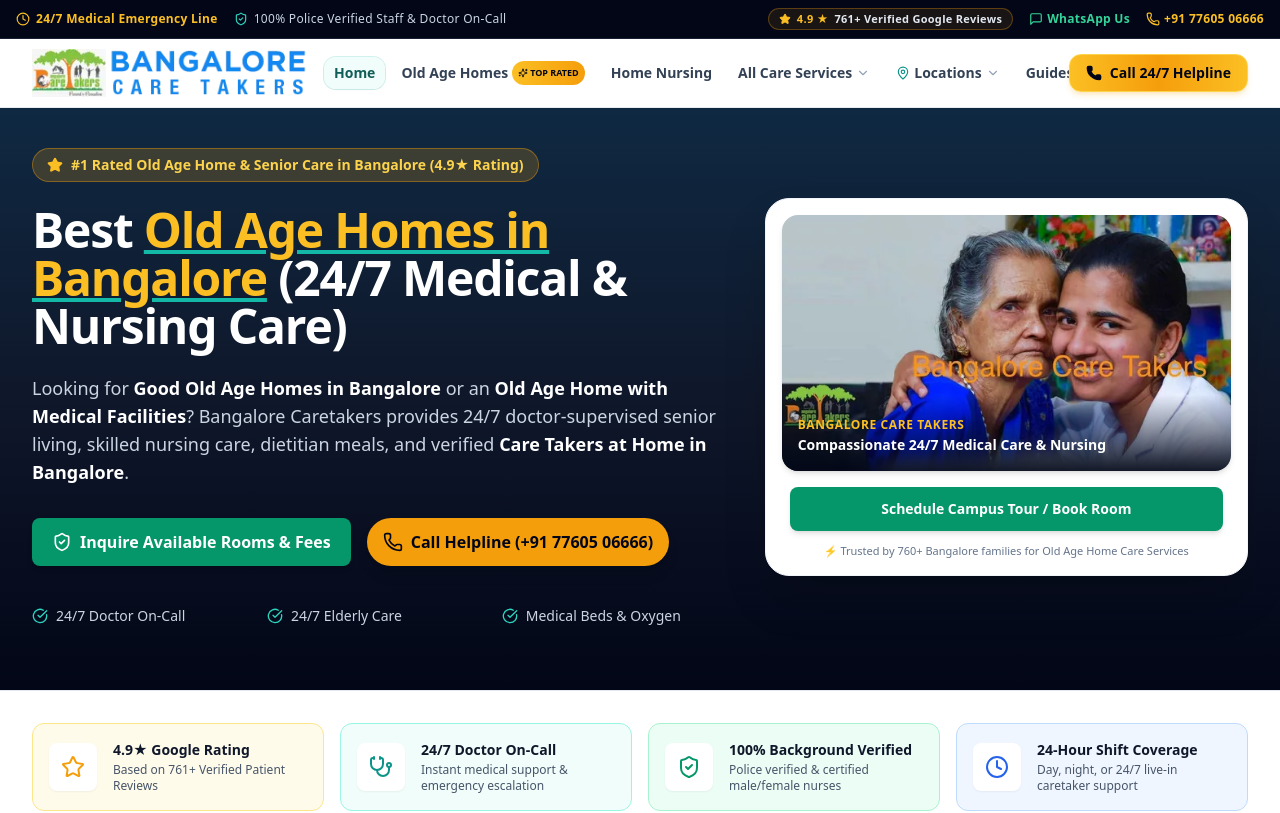
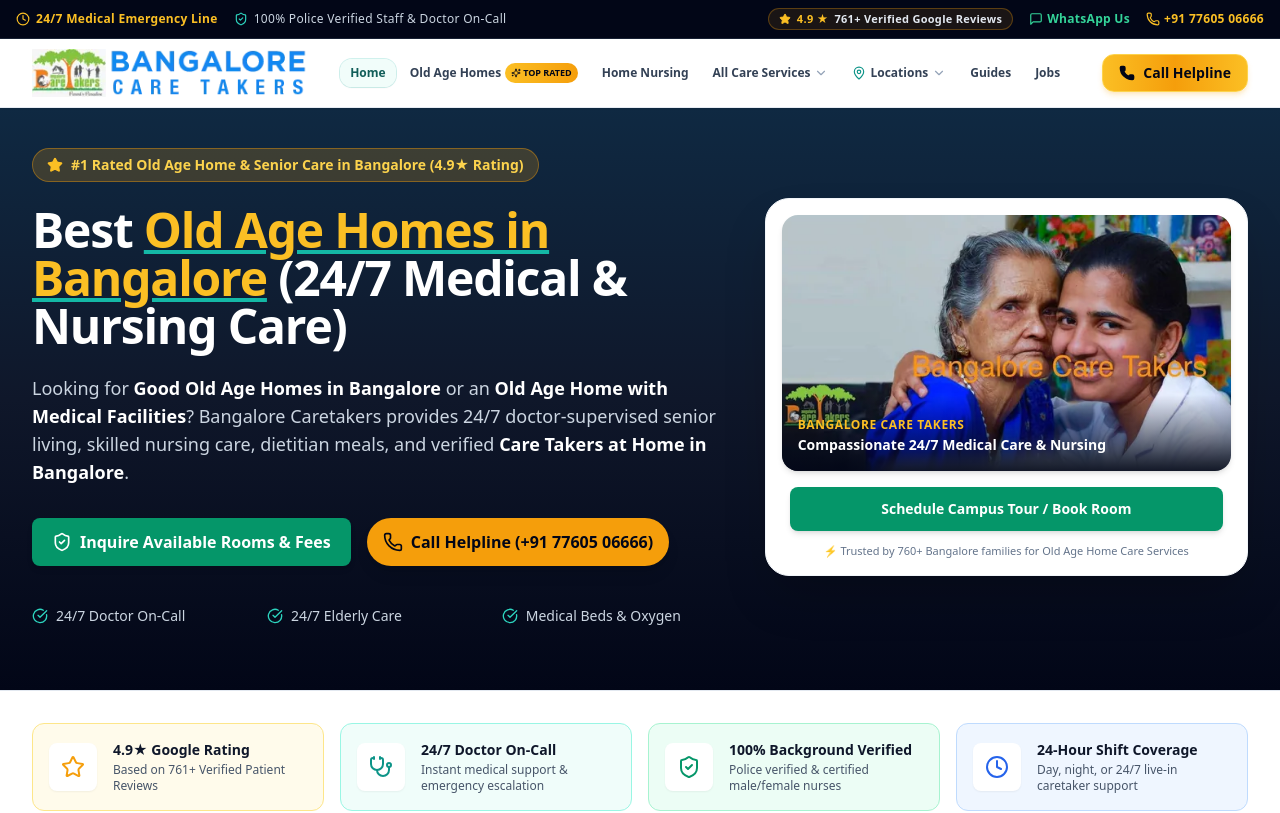
Before and after one commit to rahul-chacko-7/bangalore-caretakers, a React (Vite) app: page / in a window 1280 px wide. Shown: the top 813 px of the page. Built offline with nearby package versions, Linux system fonts and the light colour scheme.

Commit message:
fix(ui): Fix header layout for 1024px-1279px laptop viewports to guarantee 0px overflow and zero clipping

```diff
--- a/src/components/Header.jsx
+++ b/src/components/Header.jsx
@@ -96,15 +96,15 @@
             />
           </Link>
 
-          {/* Desktop Nav Links */}
-          <nav className="hidden lg:flex items-center gap-0.5 xl:gap-1.5 font-bold text-slate-700 text-xs xl:text-sm shrink min-w-0">
+          {/* Desktop Nav Links (Visible on XL screens >= 1280px) */}
+          <nav className="hidden xl:flex items-center gap-1 2xl:gap-2 font-bold text-slate-700 text-xs 2xl:text-sm shrink min-w-0">
             {primaryNav.map((link) => {
               const isActive = location.pathname === link.path;
               return (
                 <Link
                   key={link.path}
                   to={link.path}
-                  className={`px-2 xl:px-2.5 py-1.5 rounded-xl transition-all whitespace-nowrap inline-flex items-center gap-1 ${
+                  className={`px-2.5 py-1.5 rounded-xl transition-all whitespace-nowrap inline-flex items-center gap-1 ${
                     isActive
                       ? 'text-teal-800 bg-teal-50/90 font-black shadow-sm ring-1 ring-teal-500/20'
                       : 'hover:text-teal-700 hover:bg-slate-100/70'
@@ -128,7 +128,7 @@
               onMouseLeave={() => setServicesDropdown(false)}
             >
               <button
-                className={`px-2 xl:px-2.5 py-1.5 rounded-xl text-slate-700 hover:text-teal-700 hover:bg-slate-100/70 inline-flex items-center gap-1 font-bold whitespace-nowrap transition-colors ${
+                className={`px-2.5 py-1.5 rounded-xl text-slate-700 hover:text-teal-700 hover:bg-slate-100/70 inline-flex items-center gap-1 font-bold whitespace-nowrap transition-colors ${
                   servicesDropdown ? 'bg-slate-100 text-teal-800' : ''
                 }`}
                 aria-expanded={servicesDropdown}
@@ -167,7 +167,7 @@
               onMouseLeave={() => setLocationsDropdown(false)}
             >
               <button
-                className={`px-2 xl:px-2.5 py-1.5 rounded-xl text-slate-700 hover:text-teal-700 hover:bg-slate-100/70 inline-flex items-center gap-1 font-bold whitespace-nowrap transition-colors ${
+                className={`px-2.5 py-1.5 rounded-xl text-slate-700 hover:text-teal-700 hover:bg-slate-100/70 inline-flex items-center gap-1 font-bold whitespace-nowrap transition-colors ${
                   locationsDropdown ? 'bg-slate-100 text-teal-800' : ''
                 }`}
               >
@@ -196,14 +196,14 @@
 
             <Link
               to="/blog"
-              className="px-2 xl:px-2.5 py-1.5 rounded-xl text-slate-700 hover:text-teal-700 hover:bg-slate-100/70 font-bold whitespace-nowrap transition-colors"
+              className="px-2.5 py-1.5 rounded-xl text-slate-700 hover:text-teal-700 hover:bg-slate-100/70 font-bold whitespace-nowrap transition-colors"
             >
               Guides
             </Link>
 
             <Link
               to="/caretaker-nursing-jobs-bangalore"
-              className="px-2 xl:px-2.5 py-1.5 rounded-xl text-slate-700 hover:text-teal-700 hover:bg-slate-100/70 font-bold whitespace-nowrap transition-colors"
+              className="px-2.5 py-1.5 rounded-xl text-slate-700 hover:text-teal-700 hover:bg-slate-100/70 font-bold whitespace-nowrap transition-colors"
             >
               Jobs
             </Link>
@@ -212,29 +212,20 @@
           {/* Right Action Buttons */}
           <div className="flex items-center gap-2 shrink-0">
 
-            {/* Secondary CTA - Book 24/7 Care (Visible only on 2XL wide screens) */}
-            <button
-              onClick={() => onOpenInquiry()}
-              className="hidden 2xl:inline-flex items-center gap-1.5 bg-teal-50 hover:bg-teal-100 text-teal-900 border border-teal-200 text-xs xl:text-sm py-2 px-3 rounded-xl font-extrabold transition-all whitespace-nowrap shrink-0"
-            >
-              <HeartHandshake className="w-4 h-4 text-teal-700 shrink-0" />
-              <span>Book 24/7 Care</span>
-            </button>
-
             {/* Primary Action Button - Call Helpline / Direct Emergency Call */}
             <a
               href={`tel:${GENERAL_INFO.phoneRaw}`}
-              className="inline-flex items-center gap-2 bg-gradient-to-r from-amber-400 via-amber-500 to-amber-400 hover:from-amber-500 hover:to-amber-600 text-slate-950 text-xs xl:text-sm py-2 px-3.5 sm:px-4 rounded-xl font-black shadow-md shadow-amber-500/20 border border-amber-300 hover:shadow-lg transition-all whitespace-nowrap shrink-0"
+              className="inline-flex items-center gap-2 bg-gradient-to-r from-amber-400 via-amber-500 to-amber-400 hover:from-amber-500 hover:to-amber-600 text-slate-950 text-xs sm:text-sm py-2 px-3.5 sm:px-4 rounded-xl font-black shadow-md shadow-amber-500/20 border border-amber-300 hover:shadow-lg transition-all whitespace-nowrap shrink-0"
               aria-label="Call helpline"
             >
               <Phone className="w-4 h-4 fill-slate-950 text-slate-950 shrink-0" />
-              <span>Call 24/7 Helpline</span>
+              <span>Call Helpline</span>
             </a>
 
-            {/* Mobile Hamburger Toggle Button (ALWAYS Visible on Mobile) */}
+            {/* Mobile/Tablet Hamburger Toggle Button (Visible on screens < 1280px) */}
             <button
               onClick={() => setMobileMenuOpen(!mobileMenuOpen)}
-              className="lg:hidden p-2 px-2.5 sm:px-3 rounded-xl bg-slate-900 text-white hover:bg-slate-800 focus:outline-none border border-slate-700 shadow-md flex items-center gap-1 font-bold text-xs transition-colors shrink-0"
+              className="xl:hidden p-2 px-2.5 sm:px-3 rounded-xl bg-slate-900 text-white hover:bg-slate-800 focus:outline-none border border-slate-700 shadow-md flex items-center gap-1 font-bold text-xs transition-colors shrink-0"
               aria-label="Toggle Navigation Menu"
             >
               {mobileMenuOpen ? (
```
